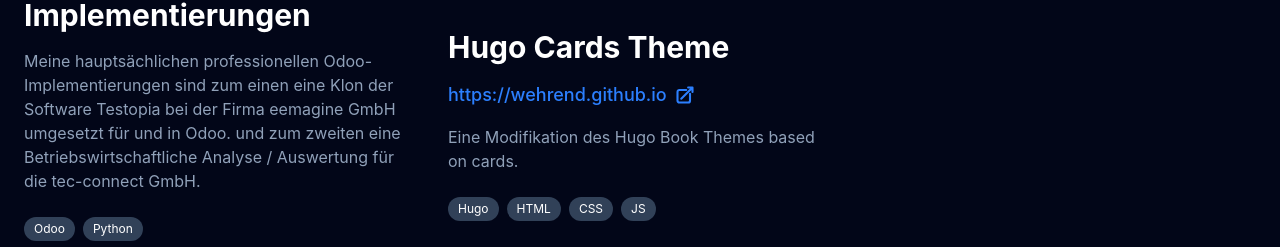
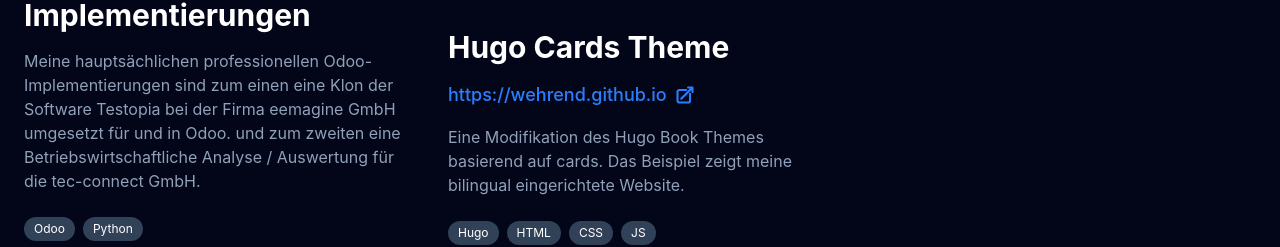
Before and after one commit to wehrend/portfolio, a website built with Vite: page index.html in a window 1280 px wide. Shown: the part 1595-1842 px from the top of the page. Built offline with nearby package versions, Linux system fonts and the light colour scheme.

Commit message:
update projects description

```diff
--- a/index.html
+++ b/index.html
@@ -83,7 +83,8 @@
                   </svg>
             </a>
             <p class="text-slate-400 mt-4">
-                Eine Modifikation des Hugo Book Themes based on cards.
+                Eine Modifikation des Hugo Book Themes basierend auf cards.
+                Das Beispiel zeigt meine bilingual eingerichtete Website.
             </p>
             <div class="flex gap-2 mt-4 lg:mt-6 flex-wrap">
               <div class="rounded-xl bg-slate-700 px-2.5 py-1 text-xs">Hugo</div>
```
